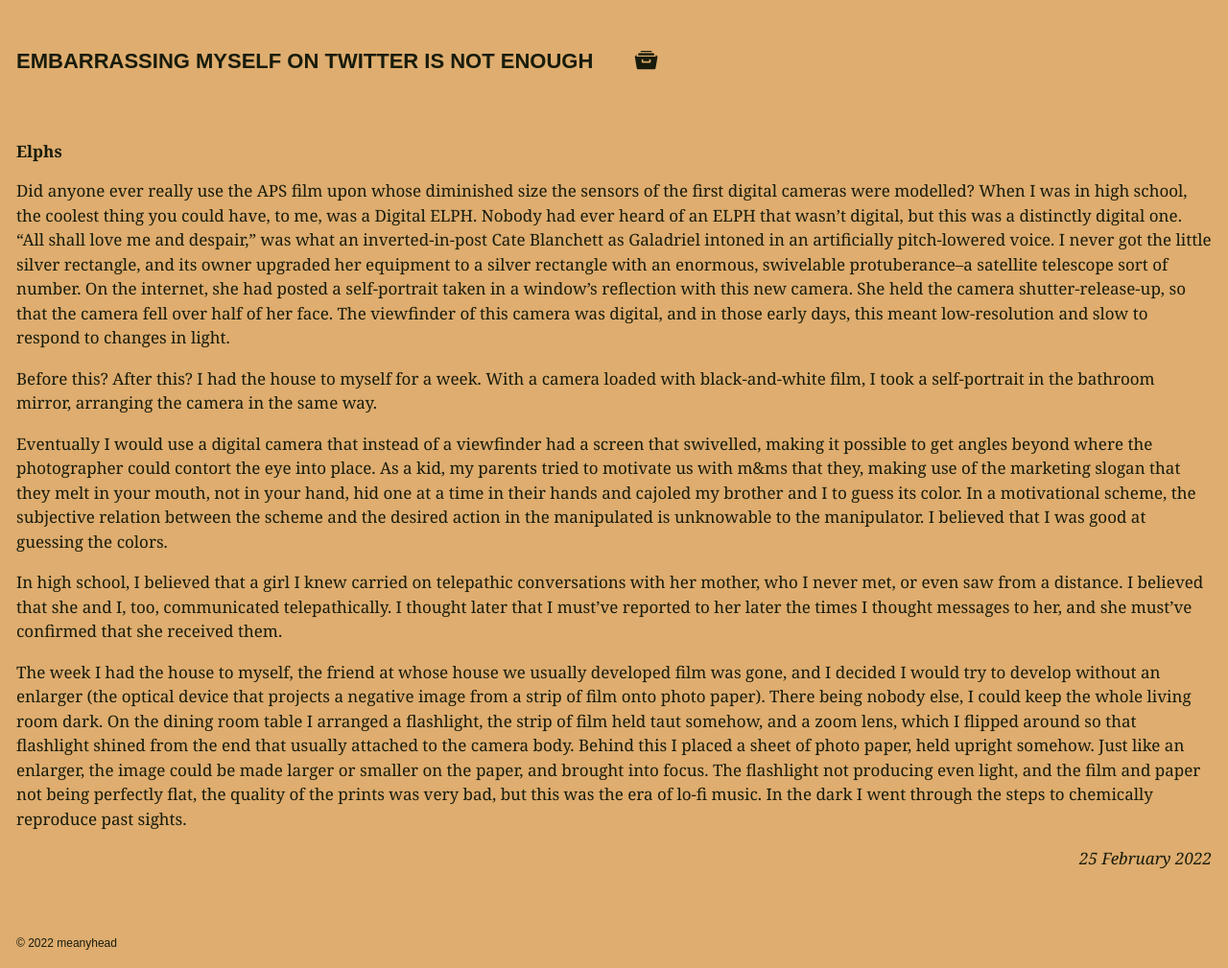
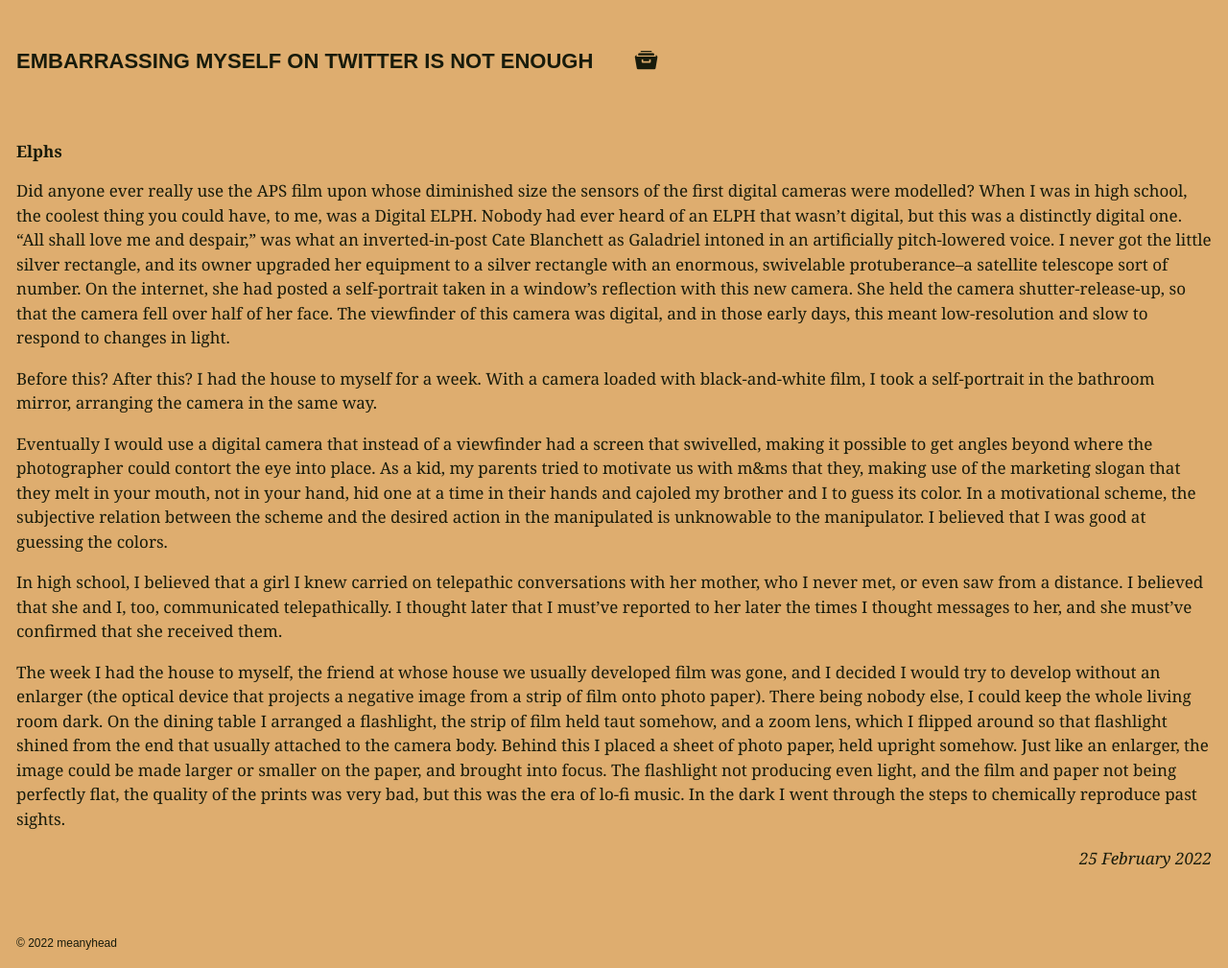
Before and after one commit to meanyhead/meanyhead.github.io, a Jekyll site: the page built from _posts/2022-2-25-elphs.md, in a window 1280 px wide. Shown: the whole page at 96% size. Built offline with Jekyll 4.4.1, drawn with Linux system fonts in a browser that asks for light colours; comment, search, counter and statistics services are not loaded.

Commit message:
auto Fri 02/25/2022  09:43 PM

```diff
--- a/_posts/2022-2-25-elphs.md
+++ b/_posts/2022-2-25-elphs.md
@@ -11,4 +11,4 @@
 
 In high school, I believed that a girl I knew carried on telepathic conversations with her mother, who I never met, or even saw from a distance. I believed that she and I, too, communicated telepathically. I thought later that I must've reported to her later the times I thought messages to her, and she must've confirmed that she received them.
 
-The week I had the house to myself, the friend at whose house we usually developed film was gone, and I decided I would try to develop without an enlarger (the optical device that projects a negative image from a strip of film onto photo paper). There being nobody else, I could keep the whole living room dark. On the dining room table I arranged a flashlight, the strip of film held taut somehow, and a zoom lens, which I flipped around so that flashlight shined from the end that usually attached to the camera body. Behind this I placed a sheet of photo paper, held upright somehow. Just like an enlarger, the image could be made larger or smaller on the paper, and brought into focus. The flashlight not producing even light, and the film and paper not being perfectly flat, the quality of the prints was very bad, but this was the era of lo-fi music. In the dark I went through the steps to chemically reproduce past sights.
+The week I had the house to myself, the friend at whose house we usually developed film was gone, and I decided I would try to develop without an enlarger (the optical device that projects a negative image from a strip of film onto photo paper). There being nobody else, I could keep the whole living room dark. On the dining table I arranged a flashlight, the strip of film held taut somehow, and a zoom lens, which I flipped around so that flashlight shined from the end that usually attached to the camera body. Behind this I placed a sheet of photo paper, held upright somehow. Just like an enlarger, the image could be made larger or smaller on the paper, and brought into focus. The flashlight not producing even light, and the film and paper not being perfectly flat, the quality of the prints was very bad, but this was the era of lo-fi music. In the dark I went through the steps to chemically reproduce past sights.
--- a/publish_time.txt
+++ b/publish_time.txt
@@ -1 +1 @@
-09:38 PM
+09:41 PM
```
